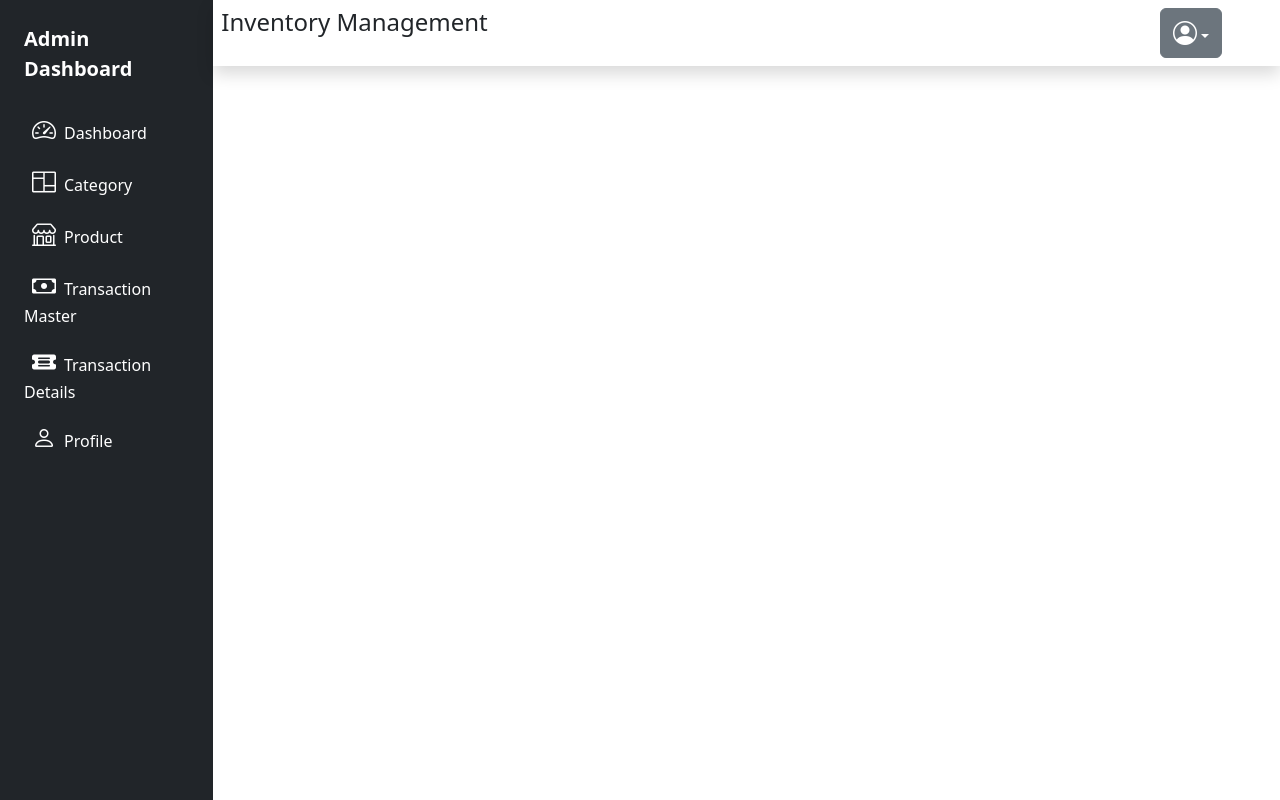
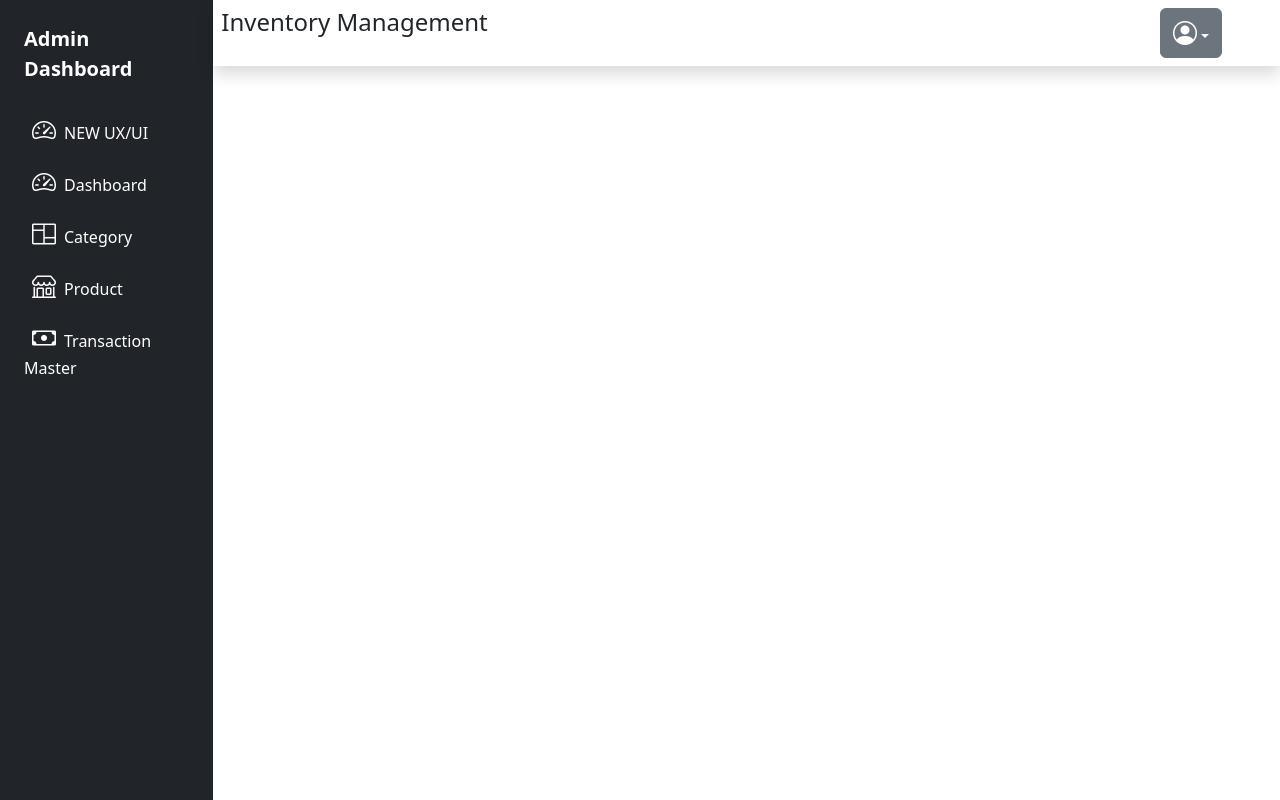
Before and after one commit to tSristy/IMS, a React (Create React App) app in the folder imsFrontend/: page / in a window 1280 px wide. Built offline with nearby package versions, Linux system fonts and the light colour scheme.

Commit message:
UX/UI design

```diff
--- a/imsFrontend/package.json
+++ b/imsFrontend/package.json
@@ -10,7 +10,7 @@
     "@testing-library/jest-dom": "^5.17.0",
     "@testing-library/react": "^13.4.0",
     "@testing-library/user-event": "^13.5.0",
-    "axios": "^1.6.7",
+    "axios": "^1.6.8",
     "bootstrap": "^5.3.2",
     "bootstrap-icons": "^1.11.3",
     "localforage": "^1.10.0",
--- a/imsFrontend/src/App.js
+++ b/imsFrontend/src/App.js
@@ -1,5 +1,4 @@
 import { RouterProvider } from 'react-router-dom';
-import './App.css';
 import router from './Router/router';
 
 function App() {
--- a/imsFrontend/src/Layout/Layout.jsx
+++ b/imsFrontend/src/Layout/Layout.jsx
@@ -7,12 +7,12 @@ import Dashboard from '../Pages/Home/Dashboard';
 
 const Layout = (props) => {
     return (
-        <div>
-            {/* <Stack direction="row">
-                <Outlet/>
-            </Stack> */}
             <Dashboard />
-        </div>
+        // <div>
+        //     <Stack direction="row">
+        //         <Outlet/>
+        //     </Stack>
+        // </div>
     );
 };
 
--- a/imsFrontend/src/Pages/Home/Dashboard.jsx
+++ b/imsFrontend/src/Pages/Home/Dashboard.jsx
@@ -21,6 +21,15 @@ const DashboardSidebar = () => {
               <ul
                   className='nav nav-pills flex-column mb-sm-auto mb-0 align-items-center align-items-sm-start'
                   id='menu'>
+
+<li className='w-100'>
+                      <Link
+                          className='nav-link text-white px-0 align-middle'
+                          to="/newCat">
+                          <i className='fs-4 bi-speedometer2 ms-2'></i>
+                          <span className='ms-2 d-none d-sm-inline'>NEW UX/UI</span>
+                      </Link>
+                  </li>
 
                   <li className='w-100'>
                       <Link
@@ -58,7 +67,7 @@ const DashboardSidebar = () => {
                       </Link>
                   </li>
 
-                  <li className='w-100'>
+                  {/* <li className='w-100'>
                       <Link
                           className='nav-link text-white px-0 align-middle'
                           to="/transactionDetails">
@@ -74,7 +83,7 @@ const DashboardSidebar = () => {
                           <i className='fs-4 bi-person ms-2'></i>
                           <span className='ms-2 d-none d-sm-inline'>Profile</span>
                       </Link>
-                  </li>
+                  </li> */}
               </ul>
           </div>
       </div>
--- a/imsFrontend/src/Pages/Home/TransactionDetails.jsx
+++ b/imsFrontend/src/Pages/Home/TransactionDetails.jsx
@@ -1,5 +1,5 @@
 import React, { useState, useEffect } from 'react';
-import './styles.css';
+// import './styles.css';
 
 const TransactionDetails = ({ quantity, onTransactionDetailsChange }) => {
   const [productIds, setProductIds] = useState([]);
--- a/imsFrontend/src/Pages/Home/TransactionMaster.jsx
+++ b/imsFrontend/src/Pages/Home/TransactionMaster.jsx
@@ -1,5 +1,5 @@
 import React, { useState } from 'react';
-import './styles.css';
+// import './styles.css';
 import TransactionDetails from './TransactionDetails';
 
 const TransactionMaster = () => {
--- a/imsFrontend/src/Router/router.js
+++ b/imsFrontend/src/Router/router.js
@@ -6,6 +6,8 @@ import Category from "../Pages/Home/Category";
 import Home from "../Pages/Home/Home";
 import Product from "../Pages/Home/Product";
 import TransactionMaster from "../Pages/Home/TransactionMaster";
+import CreateCategory from "../Pages/Category/CreateCategory";
+import ListCategory from "../Pages/Category/ListCategory";
 
 const router = createBrowserRouter([
     {
@@ -27,6 +29,10 @@ const router = createBrowserRouter([
                 element: <Category />
             },
             {
+                path: 'newcat',
+                element: <ListCategory />
+            },
+            {
                 path: 'product',
                 element: <Product />
             },
--- a/imsFrontend/src/index.js
+++ b/imsFrontend/src/index.js
@@ -1,6 +1,5 @@
 import React from 'react';
 import ReactDOM from 'react-dom/client';
-import './index.css';
 import App from './App';
 import 'bootstrap/dist/css/bootstrap.min.css';
 import reportWebVitals from './reportWebVitals';
```
Also changed, not shown: imsFrontend/src/App.css (deleted), imsFrontend/src/index.css (deleted), 1 other file (tests, documents, lock files or other folders).
